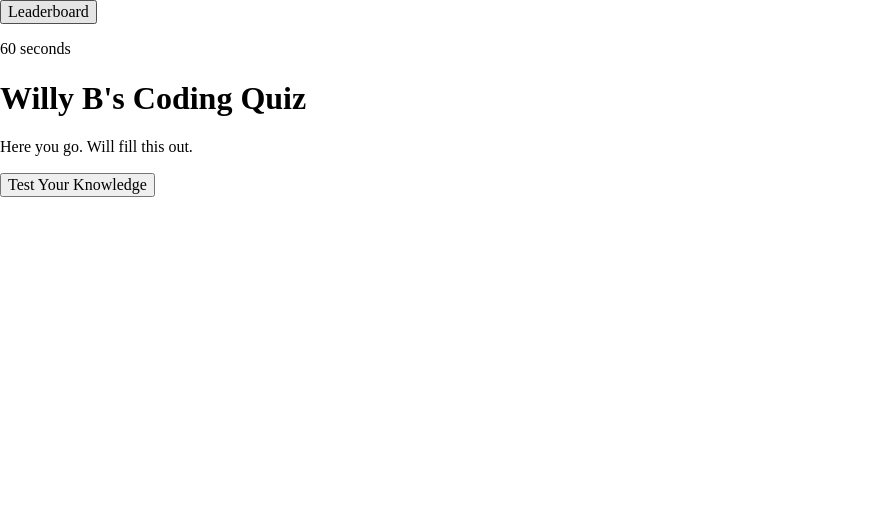
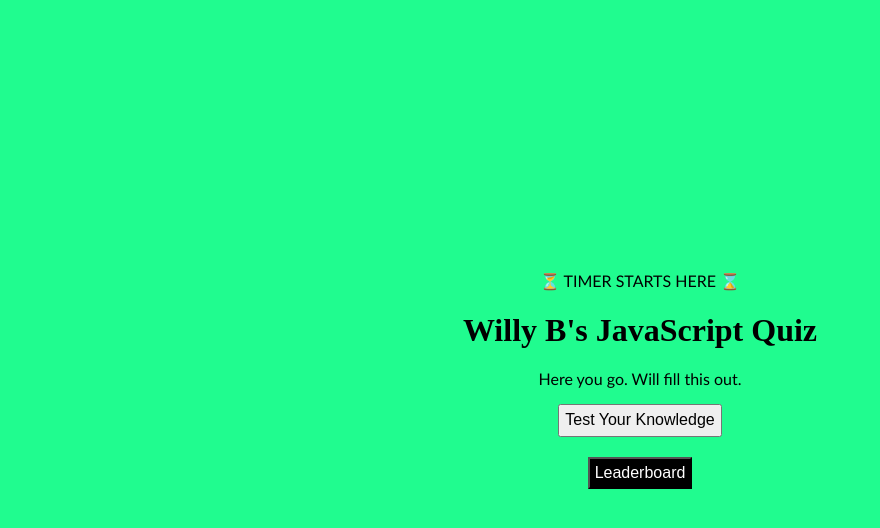
Before and after one commit to willbrennana/04_code-quiz, a plain HTML site: page index.html in a window 1280 px wide. Shown: the whole page, without its empty margins (0-880 px from the left). Drawn offline with Linux system fonts and the light colour scheme.

Commit message:
11.19.2 Updates: Centered and added background color to body Added fonts to all text Aligned and added line breaks to stack buttons Adjusted UX to place and style the Leaderboard button below the hero “Test Your Knowledge” button as a secondary button

```diff
--- a/assets/css/main.css
+++ b/assets/css/main.css
@@ -1,23 +1,45 @@
-/* //classes// */
+/* ELEMENTS */
+body {
+    text-align: center;
+    padding-top: 20%;
+    background-color: #20FC8F;
+}
+
+button {
+    font-family: Arial, Helvetica, sans-serif;
+    padding: 5px;
+    margin-bottom: 20px;
+}
+
+h1, h2 {
+    font-family: millikregular;
+}
+
+p {
+    font-family: 'Trebuchet MS', 'Lucida Sans Unicode', 'Lucida Grande', 'Lucida Sans', Arial, sans-serif;
+}
+
+
+/* CLASSES */
+
+.btn-choices {
+    align-items: center;
+    flex-wrap: wrap;
+    flex-direction: column;
+}
+
 .hidden {
     display: none;
 }
 
+/* IDS */
 
-/* ids */
-
-#welcome-page{
-
+#score-check {
+    background-color: black;
+    color: white;
+    padding: 5px;
 }
 
-#qstnr-page{
-
+#score-record {
+    font-family: 'Trebuchet MS', 'Lucida Sans Unicode', 'Lucida Grande', 'Lucida Sans', Arial, sans-serif;
 }
-
-#submit-page{
-
-}
-
-#ldrbrd-page{
-
-}
--- a/assets/css/stylesheet.css
+++ b/assets/css/stylesheet.css
@@ -0,0 +1,26 @@
+@font-face {
+    font-family: 'millikregular';
+    src: url("../fonts/millik-webfont.woff2") format('woff2'),
+        url("../fonts/millik-webfont.woff") format('woff');
+    font-weight: normal;
+    font-style: normal;
+
+}
+
+@font-face {
+    font-family: 'ralewaybold';
+    src: url('../fonts/raleway-bold-webfont.woff2') format('woff2'),
+        url('../fonts/raleway-bold-webfont.woff') format('woff');
+    font-weight: normal;
+    font-style: normal;
+
+}
+
+@font-face {
+    font-family: 'ralewayregular';
+    src: url('../fonts/raleway-regular-webfont.woff2') format('woff2'),
+        url('../fonts/raleway-regular-webfont.woff2') format('woff');
+    font-weight: normal;
+    font-style: normal;
+
+}
--- a/assets/js/script.js
+++ b/assets/js/script.js
@@ -65,7 +65,7 @@ let qstnrQuestions = [
 function countdown() {
   let timeInterval = setInterval(function () {
     secondsLeft--;
-    timer.textContent = `${secondsLeft} seconds remaining`;
+    timer.textContent = `${secondsLeft} SECONDS`;
 
     if (secondsLeft === 0) {
       clearInterval(timeInterval);
@@ -97,7 +97,7 @@ function populateQuestions(n) {
   questionCurrent = n;
 }
 
-//Confirm answer
+//Confirm answer + proceed to next question
 function checkAnswer(event) {
   event.preventDefault();
   //Display confirmation message
@@ -106,19 +106,20 @@ function checkAnswer(event) {
     checkLine.style.display = "none";
   }, 1000);
 
-  //Answer confirmation message
+  //Answer confirmation message + timer adjustment
   if (qstnrQuestions[questionCurrent].answer === event.target.value) {
-    checkLine.textContent = "Correct ✅";
+    checkLine.textContent = "CORRECT ✅";
     totalScore = totalScore + 1;
   } else {
-    checkLine.textContent = "Incorrect 🌱";
+    checkLine.textContent = "NOT QUITE 🌱";
+    timer.textContent = "⬇️ -10 SECONDS ⬇️";
     secondsLeft = secondsLeft - 10;
     totalScore = totalScore;
   }
 
   //Next question
   if (questionCurrent < qstnrQuestions.length - 1) {
-    // Pull in next
+    // Pull in and display next question
     populateQuestions(questionCurrent + 1);
   } else {
     gameOver();
@@ -149,11 +150,6 @@ function getScore() {
   return freshList;
 }
 
-function displayMessage() {
-  scoreRecord.textContent =
-    "Fresh board. Fresh slate. Play again to make your mark.";
-}
-
 //Render score to leaderboard
 function renderScore() {
   scoreRecord.innerHTML = "";
@@ -175,7 +171,7 @@ function renderScore() {
 //Sort score within leaderboard
 function sort() {
   let unsortedList = getScore();
-  if (getScore == null) {
+  if (getScore === null) {
     return;
   } else {
     unsortedList.sort(function (a, b) {
@@ -192,6 +188,7 @@ function addItem(n) {
   localStorage.setItem("ScoreList", JSON.stringify(addedList));
 }
 
+//Save user initials and score
 function saveScore() {
   let scoreItem = {
     user: userInitial.value,
@@ -199,6 +196,12 @@ function saveScore() {
   };
   addItem(scoreItem);
   renderScore();
+}
+
+//Display message after clearing Leaderboard
+function displayMessage() {
+  scoreRecord.textContent =
+    "Fresh board. Fresh slate. Play again to make your mark.";
 }
 
 // CALL FUNCTIONS USING EVENT LISTENERS //
@@ -225,12 +228,12 @@ submitBtn.addEventListener("click", function (event) {
   location.reload();
 });
 
-// Click to submit information and return to welcome page.
-
-// Click to view high scores
+// Click to view high scores on leaderboard
 
 scoreCheck.addEventListener("click", function () {
   ldrbrdPage.classList.remove("hidden");
+  timer.style.display = "none";
+  qstnrPage.style.display = "none";
   welcomePage.style.display = "none";
   scores.forEach((score) => {
     scoreRecord.innerHTML += `${score.user}: ${score.score}<br>`;
@@ -248,7 +251,8 @@ backBtn.addEventListener("click", function (event) {
   location.reload();
 });
 
-// CLick to clear local storage and clear page shows
+// CLick to clear local storage and clear leaderboard
+
 clearBtn.addEventListener("click", function (event) {
   event.preventDefault();
   localStorage.clear();
--- a/index.html
+++ b/index.html
@@ -11,16 +11,12 @@
 </head>
 
 <body>
-    <!-- Score & Timer -->
+    <!-- Timer -->
     <header>
         <div class="header">
-            <!--left corner to view high score-->
+            <!--Timer-->
             <div>
-                <button class="button" id="score-check">Leaderboard</button>
-            </div>
-            <!--right corner to set a timer-->
-            <div>
-                <p id="timer"> 60 seconds</p>
+                <p id="timer">⏳ TIMER STARTS HERE ⌛️</p>
             </div>
         </div>
     </header>
@@ -29,11 +25,14 @@
             <!-- Introduction -->
             <section class="welcome-page" id="welcome-page">
                 <div id="welcome">
-                    <h1>Willy B's Coding Quiz</h1>
+                    <h1>Willy B's JavaScript Quiz</h1>
                     <!--Paragraph About Game-->
                     <p id="instructions">Here you go. Will fill this out.</p>
                     <!--Start Button-->
-                    <button class="btn" id="btnStart">Test Your Knowledge</button>
+                    <button class="button" id="btnStart">Test Your Knowledge</button>
+                </div>
+                <div>
+                    <button class="button" id="score-check">Leaderboard</button>
                 </div>
             </section>
             <!-- Questions -->
@@ -43,10 +42,10 @@
                     <div>
                         <h2 id="questions"></h2>
                         <div>
-                            <button class="btn-choices" id="btn-one" value="a">Answer 1</button>
-                            <button class="btn-choices" id="btn-two" value="b">Answer 2</button>
-                            <button class="btn-choices" id="btn-three" value="c">Answer 3</button>
-                            <button class="btn-choices" id="btn-four" value="d">Answer 4</button>
+                            <button class="btn-choices" id="btn-one" value="a">Answer 1</button><br>
+                            <button class="btn-choices" id="btn-two" value="b">Answer 2</button><br>
+                            <button class="btn-choices" id="btn-three" value="c">Answer 3</button><br>
+                            <button class="btn-choices" id="btn-four" value="d">Answer 4</button><br>
                         </div>
                     </div>
                     <!--Confirm Y/N Message-->
@@ -61,7 +60,8 @@
                     <div>
                         <h2 id="finish">Thanks for playing</h2>
                         <p id="final-score">Your final score is: </p>
-                        <p>Enter initials
+                        <p>Enter your initials below and submit your score to the Leaderboard.</p>
+                        <p>Enter initials:
                             <input id="initial">
                             <button class="button" id="submit-btn">Submit</button>
                         </p>
@@ -72,13 +72,13 @@
             <section class="ldrbrd hidden" id="ldrbrd-page">
                 <div>
                     <div>
-                        <h2>Leaderboard</h2>
+                        <h2>🏆 LEADERBOARD 🏆</h2>
                         <div id="score-record">
-                            <p>Check out the latest scores and see where you stand:</p>
+                            <p>Check out the latest scores and see where you stand.</p>
                         </div><br><br>
                         <div>
                             <button class="button" id="back-btn">Home</button>
-                            <button class="button" id="clear-btn">Clear Leaberboard</button>
+                            <button class="button" id="clear-btn">Clear The Board</button>
                         </div>
                     </div>
                 </div>
```
Also changed, not shown: ChallengeMaterials/04-web-apis-homework-demo.gif (deleted), assets/fonts/millik-webfont.woff (added), assets/fonts/millik-webfont.woff2 (added), assets/fonts/raleway-bold-webfont.woff (added), assets/fonts/raleway-bold-webfont.woff2 (added), assets/fonts/raleway-regular-webfont.woff (added), assets/fonts/raleway-regular-webfont.woff2 (added), images/BackgroundImage.jpg (deleted), 2 other files.
